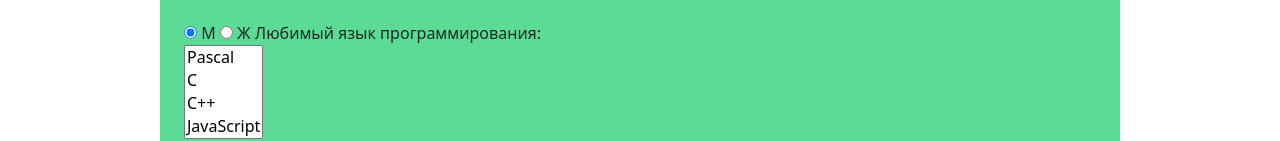
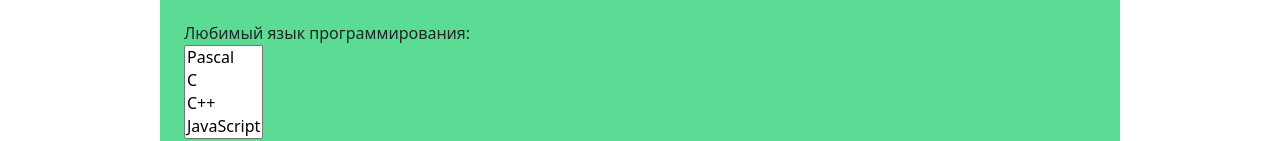
Before and after one commit to kaban4ik01/web-4, a plain HTML site: page index.html in a window 1280 px wide. Shown: the part 1617-1758 px from the top of the page. Drawn offline with nearby package versions, Linux system fonts and the light colour scheme.

Commit message:
Update index.html

```diff
--- a/index.html
+++ b/index.html
@@ -240,19 +240,6 @@
 					<label for="male">Мужской</label><br />
 					<input type="radio" id="female" name="gender" value="female" />
 					<label for="female">Женский</label><br /><br />
-					<label>
-						<input
-							type="radio"
-							checked="checked"
-							name="radio"
-							value="Значение1"
-						/>
-						М
-					</label>
-					<label>
-						<input type="radio" name="radio" value="Значение2" />
-						Ж
-					</label>
 
 					<label for="programming-language"
 						>Любимый язык программирования:</label
```
